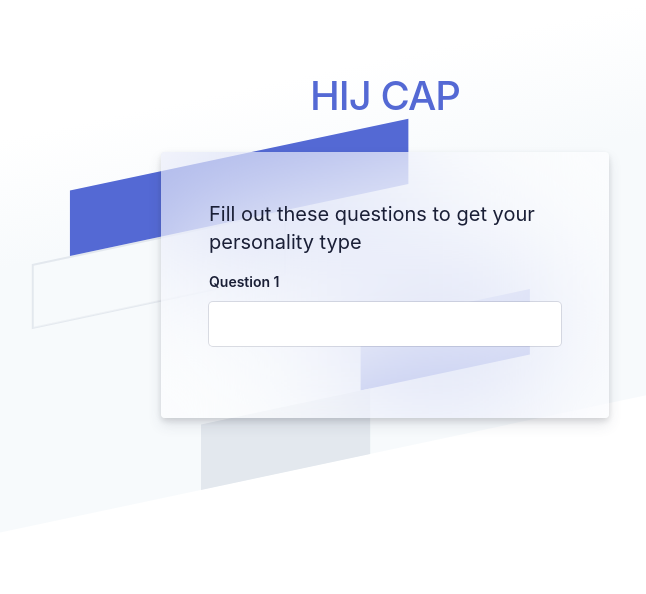
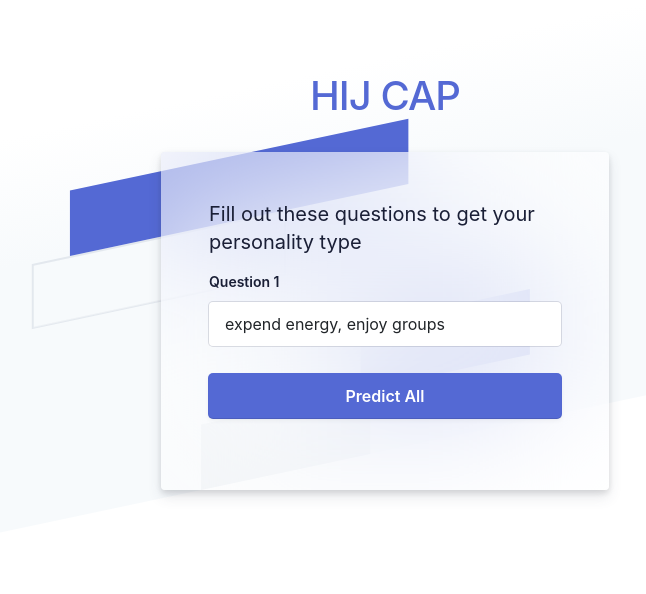
Before and after one commit to husainunwalla/College-Acceptance-Predictor, a Flask app: page /personality in a window 1280 px wide. Shown: the top 594 px of the page, without its empty margins (255-901 px from the left). Run offline with Flask 2, Linux system fonts and the light colour scheme; some libraries are stand-ins or nearby versions.

Commit message:
code structuring

```diff
--- a/Application/dynamic/utility.py
+++ b/Application/dynamic/utility.py
@@ -19,12 +19,14 @@ class User:
         return users
 
 class PersonalityQuestions():
-    def __init__(self, id, label):
+    def __init__(self, id, label, option1, option2):
         self.id = id
         self.label = label
+        self.option1 = option1
+        self.option2 = option2
     def get_questions():
         questions = []
-        questions.append(PersonalityQuestions(id='ques_1', label='Question 1'))
+        questions.append(PersonalityQuestions(id='ques_1', label='Question 1', option1='expend energy, enjoy groups', option2='conserve energy, enjoy one-on-one'))
         return questions
 
 def generate_secret_key():
--- a/Application/main.py
+++ b/Application/main.py
@@ -93,6 +93,13 @@ def predict_all():
     print(type(unis))
     return render_template("table.html", unis = unis)
 
+#Husain : personality predict
+@app.route('/predictPersonality', methods=['POST'])
+def predict_personality():
+    q = request.form['ques_1']
+    print(q)
+    return render_template("form.html")
+
 if __name__ == "__main__":
     #app.run(host='127.0.0.1', port=8001)
     app.config["TEMPLATES_AUTO_RELOAD"] = True
--- a/Application/templates/personality.html
+++ b/Application/templates/personality.html
@@ -4,16 +4,22 @@
     <div class="formbg" style="width: 100%;max-width: 448px;">
         <div class="formbg-inner padding-horizontal--48">
             <span class="padding-bottom--15">Fill out these questions to get your personality type</span>
-            <form id="data-form" action="" method="POST">
+            <form id="data-form" action="/predictPersonality" method="POST">
                 {% for que in ques %}
                 <div class="field padding-bottom--24">
                     <label for={{que.id}}>{{que.label}}</label>
-                    <input class="form-control" type="text" name={{que.id}} id={{que.id}} placeholder="" min="260"
-                        required>
+                    <select name={{que.id}} id="{{que.id}}" class="form-control" style="float: right;">
+                        <option value="A">{{que.option1}}</option>
+                        <option value="B">{{que.option2}}</option>
+                    </select><br>
                 </div>
-                {% endfor %}
-            </form>
+
+                <div class="field padding-bottom--24 padding-top--24">
+                    <input type="submit" name="submit" value="Predict All">
+                </div>
         </div>
+        {% endfor %}
+        </form>
     </div>
 </div>
 {% endblock %}
```
